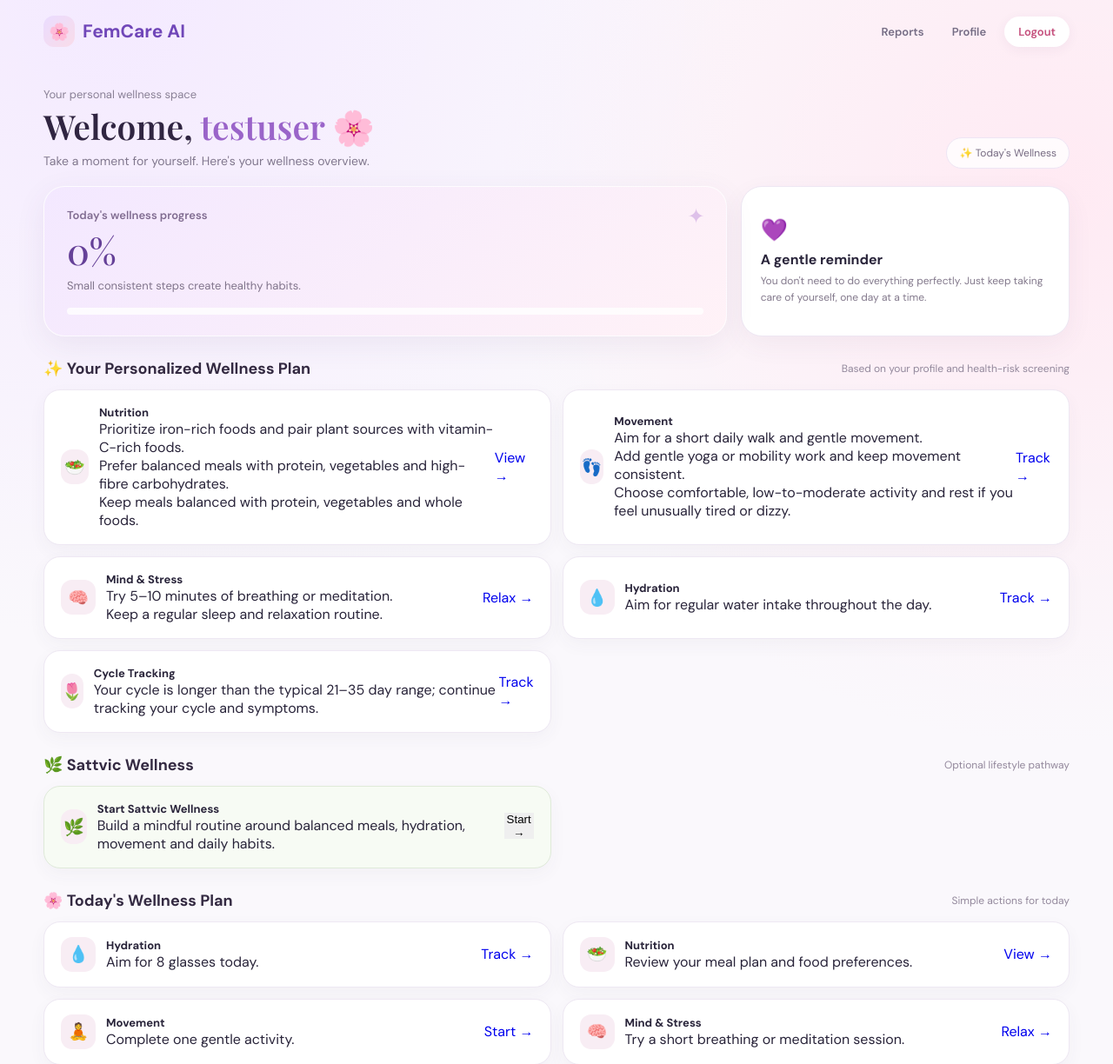
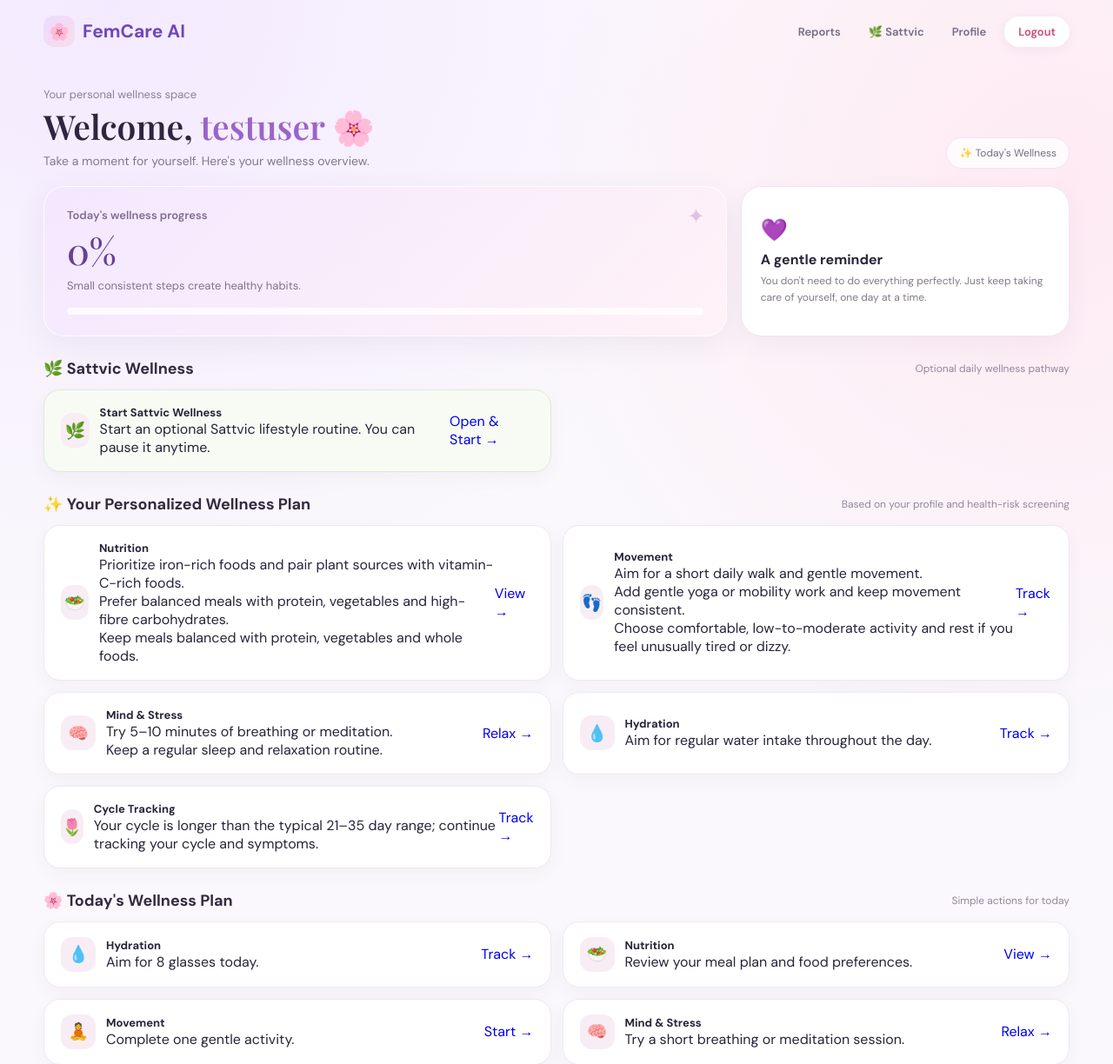
Before and after one commit to Manasa03042004/FemCare-AI, a Flask app: page /dashboard in a window 1280 px wide. Shown: the top 1224 px of the page at 87% size. Run offline with Flask 3, Linux system fonts and the light colour scheme; a user stored in the database is signed in; data comes from the database, SQL or seed files in the repository; parts of the project's set-up code (start-up, migrations or seed data) failed here and were passed over.

Commit message:
Make Sattvic Wellness visible and directly accessible from dashboard

```diff
--- a/templates/dashboard.html
+++ b/templates/dashboard.html
@@ -630,6 +630,13 @@
             </a>
 
             <a
+                href="{{ url_for('sattvic') }}"
+                class="nav-link"
+            >
+                🌿 Sattvic
+            </a>
+
+            <a
                 href="{{ url_for('profile') }}"
                 class="nav-link"
             >
@@ -726,6 +733,36 @@
 
 </section>
 
+
+<section>
+    <div class="section-head">
+        <div class="section-title">🌿 Sattvic Wellness</div>
+        <div class="section-caption">Optional daily wellness pathway</div>
+    </div>
+
+    <div class="bottom-grid">
+        <div class="bottom-card" style="background:#f7fbf4;border-color:#dfead9;">
+            <div class="bottom-left">
+                <div class="bottom-icon">🌿</div>
+                <div>
+                    <div class="bottom-title">
+                        {% if sattvic_enabled %}Your Sattvic Wellness is Active{% else %}Start Sattvic Wellness{% endif %}
+                    </div>
+                    <div class="bottom-subtitle">
+                        {% if sattvic_enabled %}
+                        Track today's meals, hydration, sunlight, movement and routine completion.
+                        {% else %}
+                        Start an optional Sattvic lifestyle routine. You can pause it anytime.
+                        {% endif %}
+                    </div>
+                </div>
+            </div>
+            <a href="{{ url_for('sattvic') }}" class="bottom-action">
+                {% if sattvic_enabled %}Track Today →{% else %}Open & Start →{% endif %}
+            </a>
+        </div>
+    </div>
+</section>
 
 
 <section>
@@ -800,40 +837,7 @@
     </div>
 </section>
 
-<section>
-    <div class="section-head">
-        <div class="section-title">🌿 Sattvic Wellness</div>
-        <div class="section-caption">Optional lifestyle pathway</div>
-    </div>
-
-    <div class="bottom-grid">
-        <div class="bottom-card" style="background:#f7fbf4;border-color:#dfead9;">
-            <div class="bottom-left">
-                <div class="bottom-icon">🌿</div>
-                <div>
-                    <div class="bottom-title">
-                        {% if sattvic_enabled %}Sattvic Wellness Active{% else %}Start Sattvic Wellness{% endif %}
-                    </div>
-                    <div class="bottom-subtitle">
-                        {% if sattvic_enabled %}
-                        Your optional daily wellness pathway is active. Continue to your routine.
-                        {% else %}
-                        Build a mindful routine around balanced meals, hydration, movement and daily habits.
-                        {% endif %}
-                    </div>
-                </div>
-            </div>
-
-            {% if sattvic_enabled %}
-            <a href="{{ url_for('sattvic') }}" class="bottom-action">Open →</a>
-            {% else %}
-            <form method="POST" action="{{ url_for('start_sattvic') }}">
-                <button type="submit" class="bottom-action" style="border:0;cursor:pointer;">Start →</button>
-            </form>
-            {% endif %}
-        </div>
-    </div>
-</section>
+
 
 
 <section>
```
